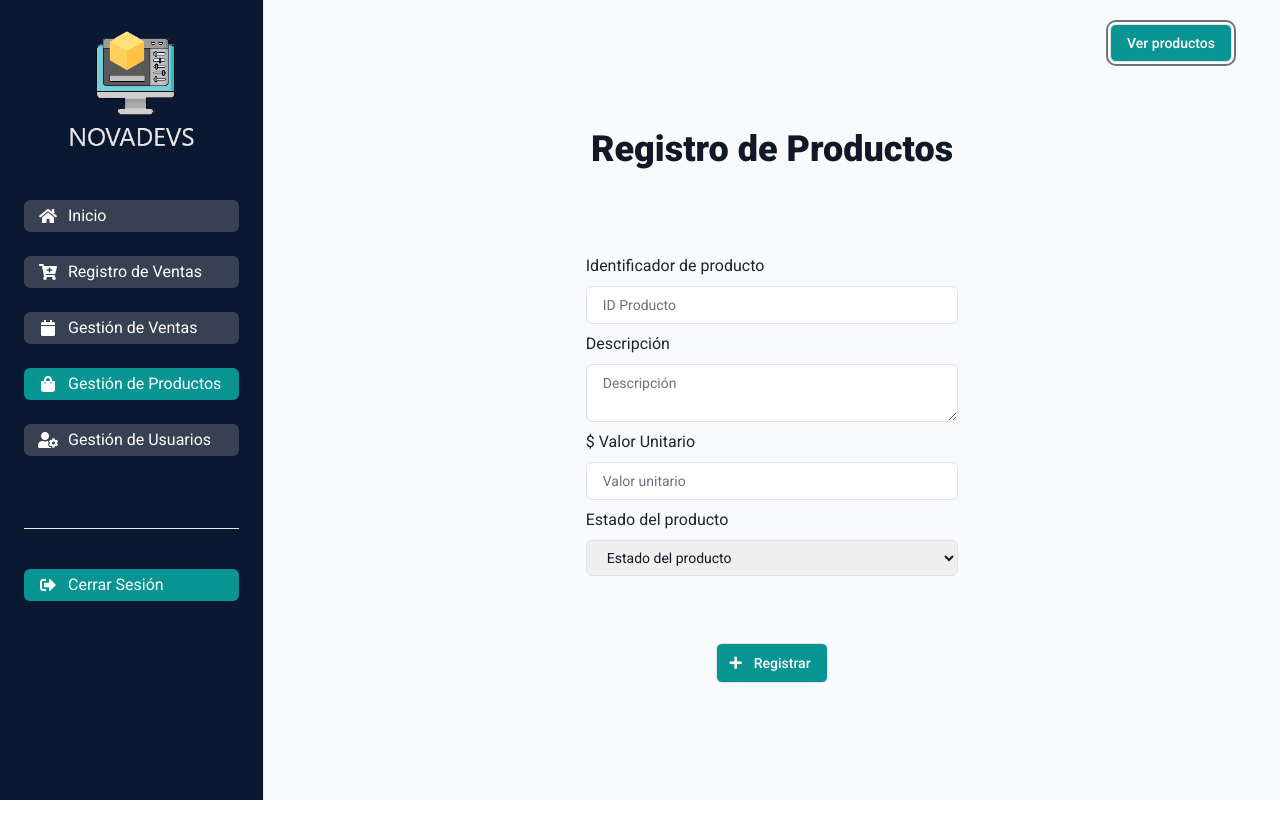
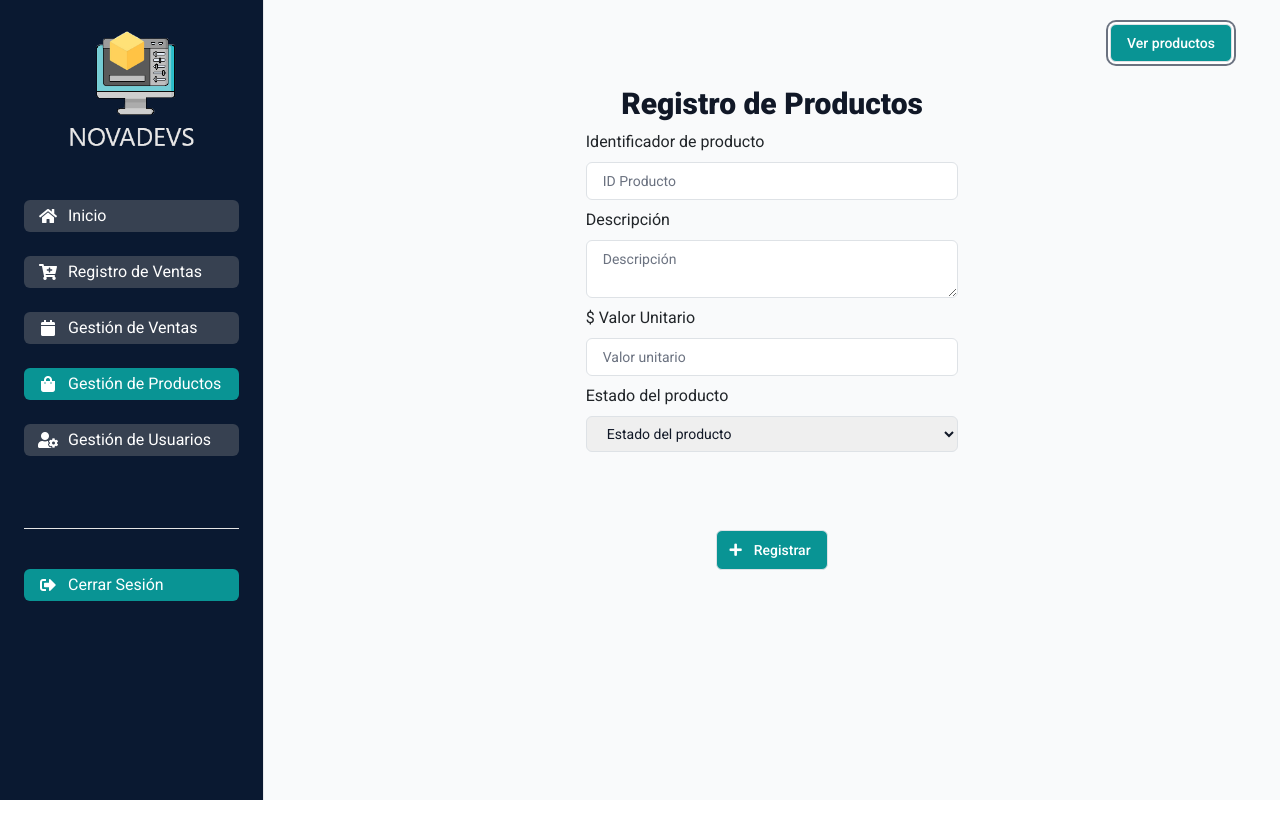
Before and after one commit to NovaDevs-MinTIC/NovaDevs, a React (Create React App) app: page /gestionProducto in a window 1280 px wide. Both pictures are taken after a click on the button "Registrar Producto". Shown: the top 838 px of the page. After the commit the page ends 800 px from the top, so only its background shows below. Built offline with nearby package versions, Linux system fonts and the light colour scheme.

Commit message:
dando estilos al los botones

```diff
--- a/src/pages/gestionProducto.jsx
+++ b/src/pages/gestionProducto.jsx
@@ -52,7 +52,7 @@ const RenderProductos = () => {
         <>
 
             <div className='flex items-center justify-center w-full h-1/6'>
-                <h2 className='text-4xl font-extrabold text-gray-900'>
+                <h2 className='text-3xl font-extrabold text-gray-900'>
                     Gestión de Productos
                 </h2>
             </div>
@@ -81,8 +81,8 @@ const TablaProductos = ({infoBackend}) =>{
                 <tr>
                     <th className="text-center">ID Producto</th>
                     <th className="text-center">Descripción</th>
-                    <th className="text-center">Valor Unitario</th>
-                    <th className="text-center">Estado</th>
+                    <th className="text-center w-1/10">Valor Unitario</th>
+                    <th className="text-center w-1/10" >Estado</th>
                     <th className="text-center">Acciones</th>
                 </tr>
             </thead>
@@ -117,16 +117,16 @@ const TablaProductos = ({infoBackend}) =>{
 const RegistroProductos = () => {
 
     return(
-      <div className='h-full w-full'>
+      <div className='h-4/5 w-full'>
         {/* TITULO */}
-        <div className='flex items-center justify-center w-full h-1/6'>
-            <h2 className='text-4xl font-extrabold text-gray-900'>
+        <div className='flex items-center justify-center w-full h-1/9'>
+            <h2 className='text-3xl font-extrabold text-gray-900'>
             Registro de Productos
             </h2>
         </div>
 
         {/* FORMULARIO DE REGISTRO DE PRODUCTO */}
-        <div className="w-full h-1/2 flex flex-wrap justify-center items-center">
+        <div className="w-full h-1/2 flex flex-wrap justify-center items-center px-3">
           <form>
               <div>
                   <label>Identificador de producto</label>
@@ -174,7 +174,7 @@ const RegistroProductos = () => {
               </div>
           </form>
         </div>
-        <div className="flex justify-center mt-6">
+        <div className="flex justify-center mt-20">
             <button
             type='submit'
             className='group relative w-auto flex py-2 px-2 border border-transparent text-sm font-medium rounded-md text-white bg-novablue hover:bg-gray-300 focus:outline-none focus:ring-2 focus:ring-offset-2 focus:ring-gray-500'
```
